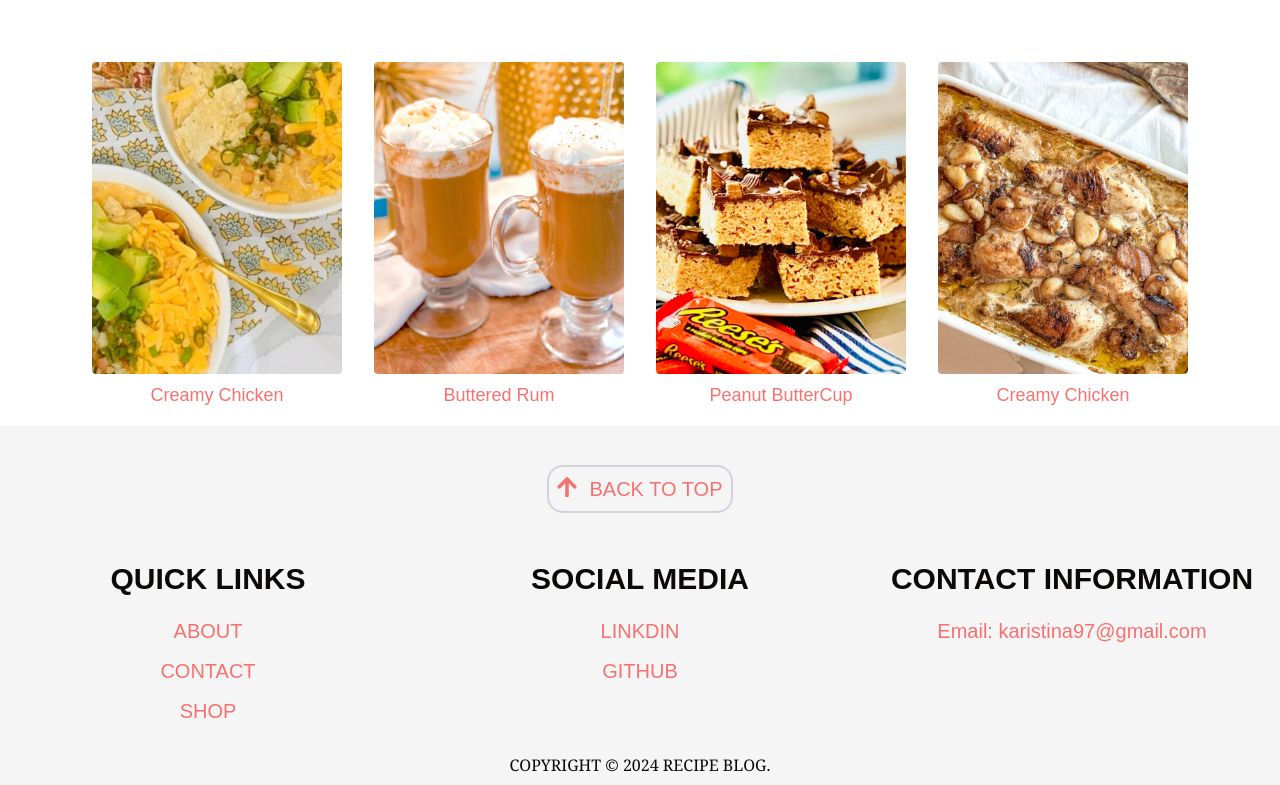
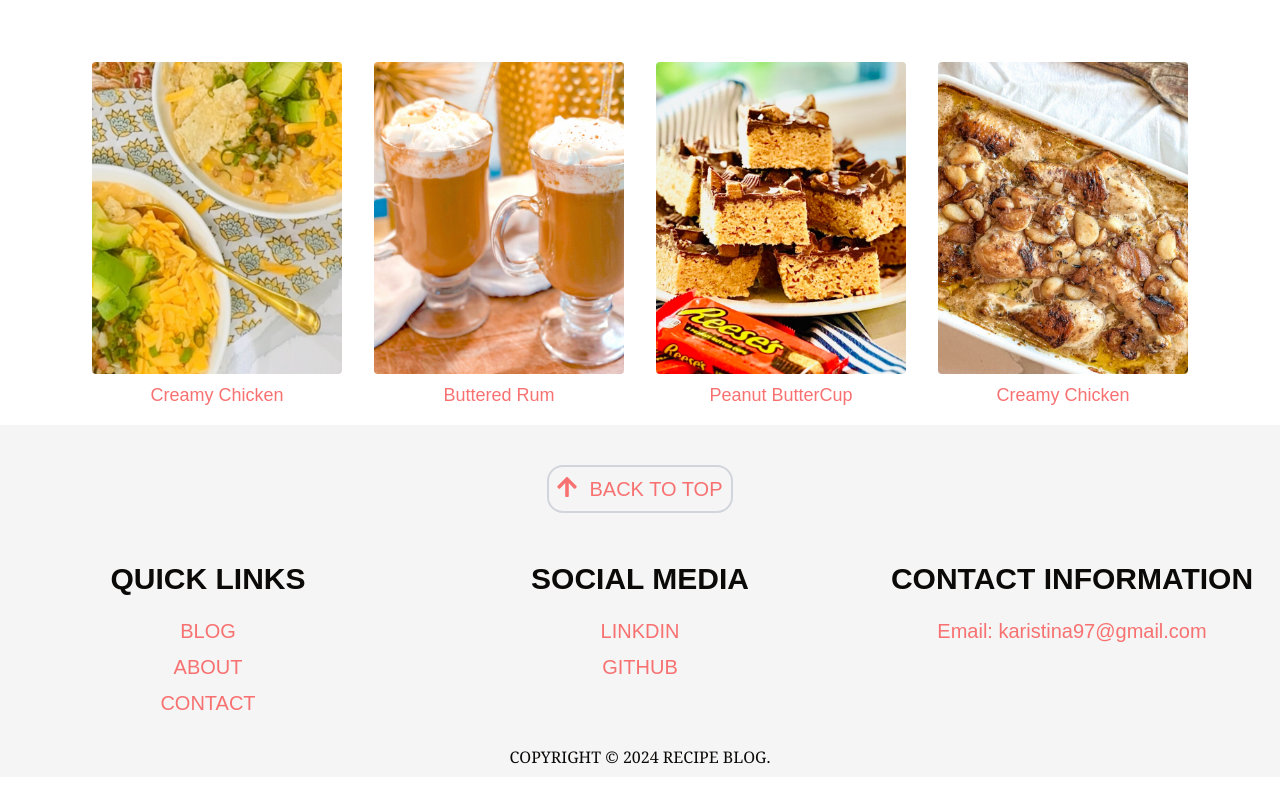
Before and after one commit to kristinasamuel/Milestone-3-Assignment, a Next.js app: page / in a window 1280 px wide. Shown: the part 2540-3325 px from the top of the page. Built offline with nearby package versions, Linux system fonts and the light colour scheme.

Commit message:
Milestone 3 assignment

```diff
--- a/src/components/footer.tsx
+++ b/src/components/footer.tsx
@@ -14,11 +14,21 @@ export default function FooterSection() {
       </div>
       <div className="grid grid-cols-1 md:grid-cols-3 gap-4  mt-12 text-center">
         <div>
-          <h1 className="text-[28px] md:text-3xl lg:text-3xl uppercase font-semibold">Quick Links</h1>
-          <ul className="uppercase text-red-400 text-xl space-y-3 mt-5 ">
-            <li className="hover:text-teal-500 hover:underline">About</li>
-            <li className="hover:text-teal-500 hover:underline">Contact</li>
-            <li className="hover:text-teal-500 hover:underline">Shop</li>
+          <h1 className="text-[28px] md:text-3xl lg:text-3xl uppercase font-semibold">
+            Quick Links
+          </h1>
+          <ul className="uppercase text-red-400 text-xl gap-4 mt-5 ">
+            <Link href={"/Blog"}>
+              <li className="hover:text-teal-500 hover:underline">Blog</li>
+            </Link>
+            <Link href={"/About"}>
+              <li className="hover:text-teal-500 hover:underline mt-2">
+                About
+              </li>
+            </Link>
+            <Link href={"/Contact"}>
+              <li className="hover:text-teal-500 hover:underline mt-2">Contact</li>
+            </Link>
           </ul>
         </div>
 
@@ -26,9 +36,18 @@ export default function FooterSection() {
           <h2 className="text-[28px] md:text-3xl text-3xl uppercase font-semibold mt-5 md:mt-0">
             Social Media
           </h2>
-          <ul className="uppercase text-red-400 text-xl space-y-3 mt-5">
-            <li className="hover:text-teal-500 hover:underline">Linkdin</li>
-            <li className="hover:text-teal-500 hover:underline">Github</li>
+          <ul className="uppercase text-red-400 text-xl mt-5">
+            <Link
+              href="https://www.linkedin.com/in/Kristina-samuel-21a6942ba"
+              target="_blank"
+            >
+              <li className="hover:text-teal-500 hover:underline">Linkdin</li>
+            </Link>
+            <Link href="https://github.com/kristinasamuel" target="_blank">
+              <li className="hover:text-teal-500 hover:underline mt-2">
+                Github
+              </li>
+            </Link>
           </ul>
         </div>
         <div>
@@ -41,7 +60,9 @@ export default function FooterSection() {
         </div>
       </div>
       <div className="bg-neutral-100 text-center mt-5">
-        <p className="p-2 uppercase font-serif"> copyright © 2024 Recipe Blog.</p>
+        <p className="p-2 uppercase font-serif">
+          copyright © 2024 Recipe Blog.
+        </p>
       </div>
     </div>
   );
```
